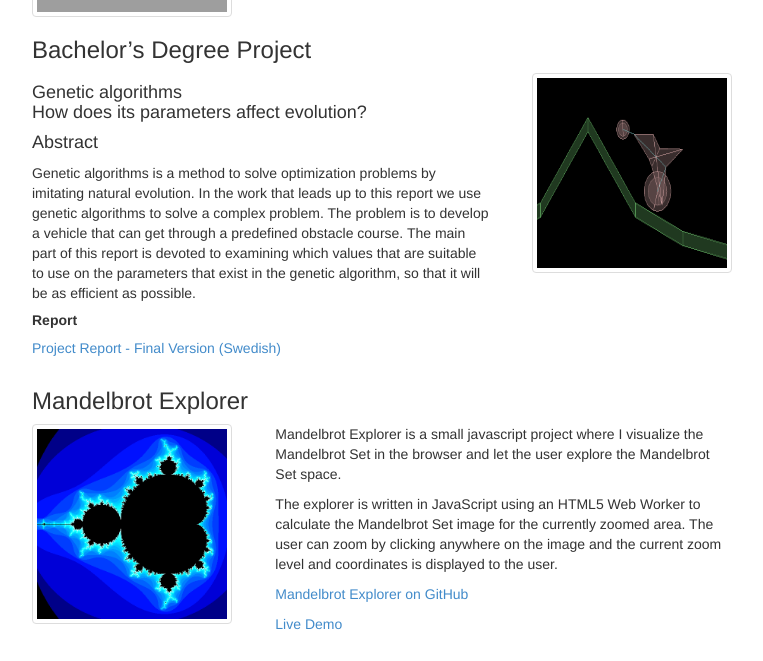
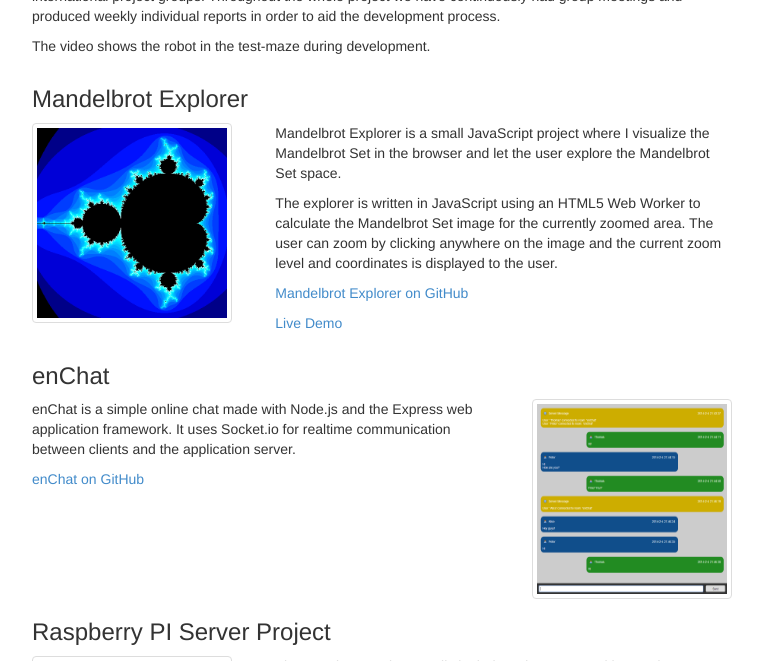
Before and after one commit to markusos/personal-page, a plain HTML site: page projects/index.html in a window 1280 px wide. Shown: the part 1222-1883 px from the top of the page, without its empty margins (258-1021 px from the left). Drawn offline with Linux system fonts and the light colour scheme; grey boxes are pictures that could not be loaded.

Commit message:
Added enChat project to projects page

```diff
--- a/projects/index.html
+++ b/projects/index.html
@@ -57,6 +57,24 @@
         <h3>A collection of some of my projects <br /> - both in and outside of school</h3>
       </div>
 
+      <div class="row">
+        <div class="col-md-12">
+          <h3>Bachelor’s Degree Project</h3>
+          <h4>Genetic algorithms - How does its parameters affect evolution?</h4>
+
+        </div>
+      </div>
+
+      <div class="row">
+        <div class="col-md-4 text-right">
+         <img class="img-thumbnail" data-src="holder.js/200x200" alt="dkand" src="../img/dkand.png" style="width: 200px; height: 200px;">
+        </div>
+        <div class="col-md-8">
+          <h4>Abstract</h4>
+          <p>Genetic algorithms is a method to solve optimization problems by imitating natural evolution. In the work that leads up to this report we use genetic algorithms to solve a complex problem. The problem is to develop a vehicle that can get through a predefined obstacle course. The main part of this report is devoted to examining which values that are suitable to use on the parameters that exist in the genetic algorithm, so that it will be as efficient as possible.</p>
+          <p><a href="../data/sandstrom_anders_and_ostberg_markus_K11006.pdf">Project Report - Final Version (Swedish)</a></p>
+        </div>
+      </div>
 
       <div class="row">
         <div class="col-md-12">
@@ -94,6 +112,43 @@
 
       <div class="row">
         <div class="col-md-12">
+          <h3>Mandelbrot Explorer</h3>
+        </div>
+      </div>
+
+      <div class="row">
+        <div class="col-md-4">
+         <img class="img-thumbnail" data-src="holder.js/200x200" alt="raspberrypi" src="../img/mandelbrot.png" style="width: 200px; height: 200px;">
+        </div>
+        <div class="col-md-8">
+          <p>Mandelbrot Explorer is a small JavaScript project where I visualize the Mandelbrot Set in the browser and let the user explore the Mandelbrot Set space.</p>
+
+          <p>The explorer is written in JavaScript using an HTML5 Web Worker to calculate the Mandelbrot Set image for the currently zoomed area. The user can zoom by clicking anywhere on the image and the current zoom level and coordinates is displayed to the user.</p>
+          <p><a href="https://github.com/markusos/mandelbrotExplorer">Mandelbrot Explorer on GitHub</a></p>
+          <p><a href="mandelbrotExplorer/.">Live Demo</a></p>
+        </div>
+      </div>
+
+      <div class="row">
+        <div class="col-md-12">
+          <h3>enChat</h3>
+        </div>
+      </div>
+
+      <div class="row">
+        <div class="col-md-8">
+
+          <p>enChat is a simple online chat made with Node.js and the Express web application framework. It uses Socket.io for realtime communication between clients and the application server.</p>
+
+          <p><a href="https://github.com/markusos/enChat">enChat on GitHub</a></p>
+        </div>
+        <div class="col-md-4 text-right">
+         <img class="img-thumbnail" data-src="holder.js/200x200" alt="enChat" src="../img/enChat.png" style="width: 200px; height: 200px;">
+        </div>
+      </div>
+
+      <div class="row">
+        <div class="col-md-12">
           <h3>Raspberry PI Server Project</h3>
         </div>
       </div>
@@ -107,45 +162,6 @@
           <p>My Raspberry PI server runs Raspbian, a Debian based Linux distribution, and is mainly used as a development and test server for my own projects. </p>
           <p><a href="http://www.raspberrypi.org/">The Raspberry Pi Foundation</a></p>
           <p><a href="http://www.raspbian.org/">Raspbian Linux distribution</a></p>
-        </div>
-      </div>
-
-      <div class="row">
-        <div class="col-md-12">
-          <h3>Bachelor’s Degree Project</h3>
-        </div>
-      </div>
-
-      <div class="row">
-        <div class="col-md-8">
-          <h4>Genetic algorithms <br /> How does its parameters affect evolution?</h4>
-          <h4>Abstract</h4>
-          <p>Genetic algorithms is a method to solve optimization problems by imitating natural evolution. In the work that leads up to this report we use genetic algorithms to solve a complex problem. The problem is to develop a vehicle that can get through a predefined obstacle course. The main part of this report is devoted to examining which values that are suitable to use on the parameters that exist in the genetic algorithm, so that it will be as efficient as possible.</p>
-
-          <h5>Report</h5>
-          <p><a href="../data/sandstrom_anders_and_ostberg_markus_K11006.pdf">Project Report - Final Version (Swedish)</a></p>
-        </div>
-        <div class="col-md-4 text-right">
-         <img class="img-thumbnail" data-src="holder.js/200x200" alt="dkand" src="../img/dkand.png" style="width: 200px; height: 200px;">
-        </div>
-      </div>
-
-      <div class="row">
-        <div class="col-md-12">
-          <h3>Mandelbrot Explorer</h3>
-        </div>
-      </div>
-
-      <div class="row">
-        <div class="col-md-4">
-         <img class="img-thumbnail" data-src="holder.js/200x200" alt="raspberrypi" src="../img/mandelbrot.png" style="width: 200px; height: 200px;">
-        </div>
-        <div class="col-md-8">
-          <p>Mandelbrot Explorer is a small javascript project where I visualize the Mandelbrot Set in the browser and let the user explore the Mandelbrot Set space.</p>
-
-          <p>The explorer is written in JavaScript using an HTML5 Web Worker to calculate the Mandelbrot Set image for the currently zoomed area. The user can zoom by clicking anywhere on the image and the current zoom level and coordinates is displayed to the user.</p>
-          <p><a href="https://github.com/markusos/mandelbrotExplorer">Mandelbrot Explorer on GitHub</a></p>
-          <p><a href="mandelbrotExplorer/.">Live Demo</a></p>
         </div>
       </div>
 
```
Also changed, not shown: index.html (+19 -1 lines), img/enChat.png (added).
